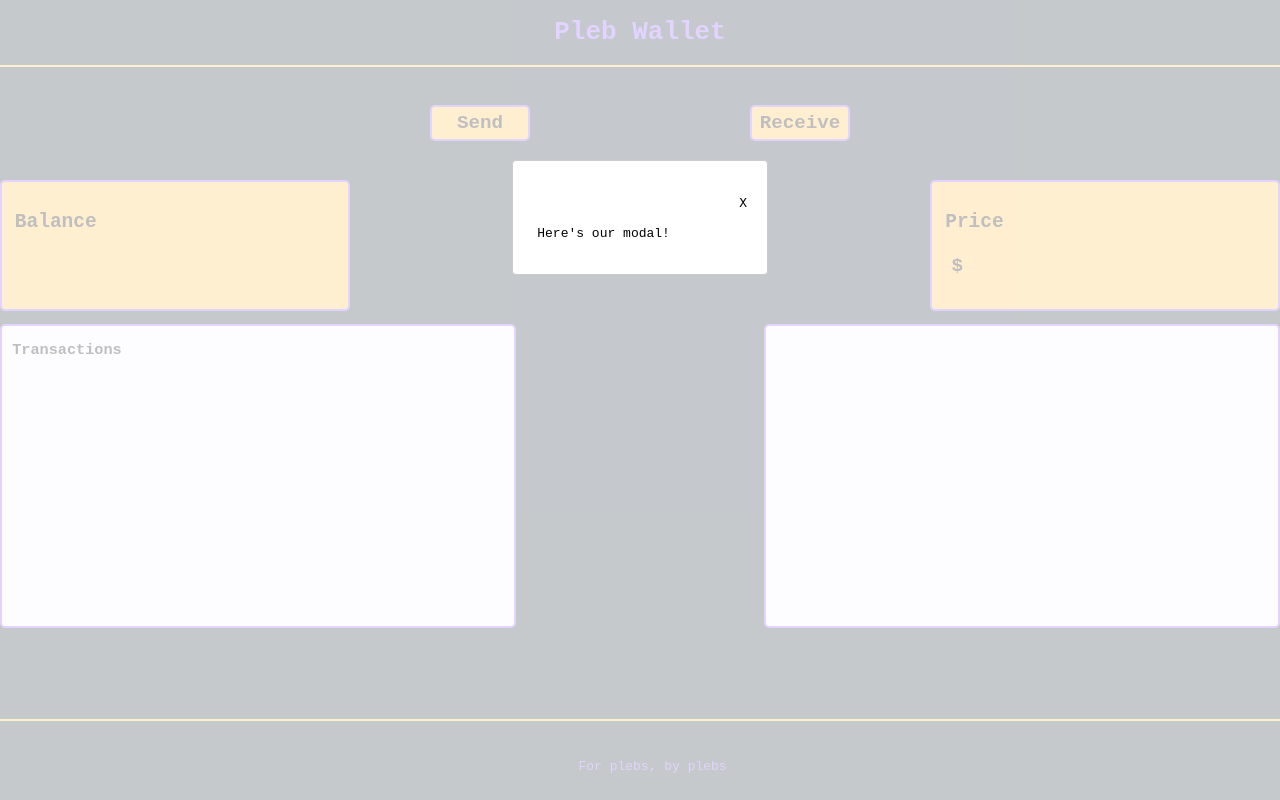
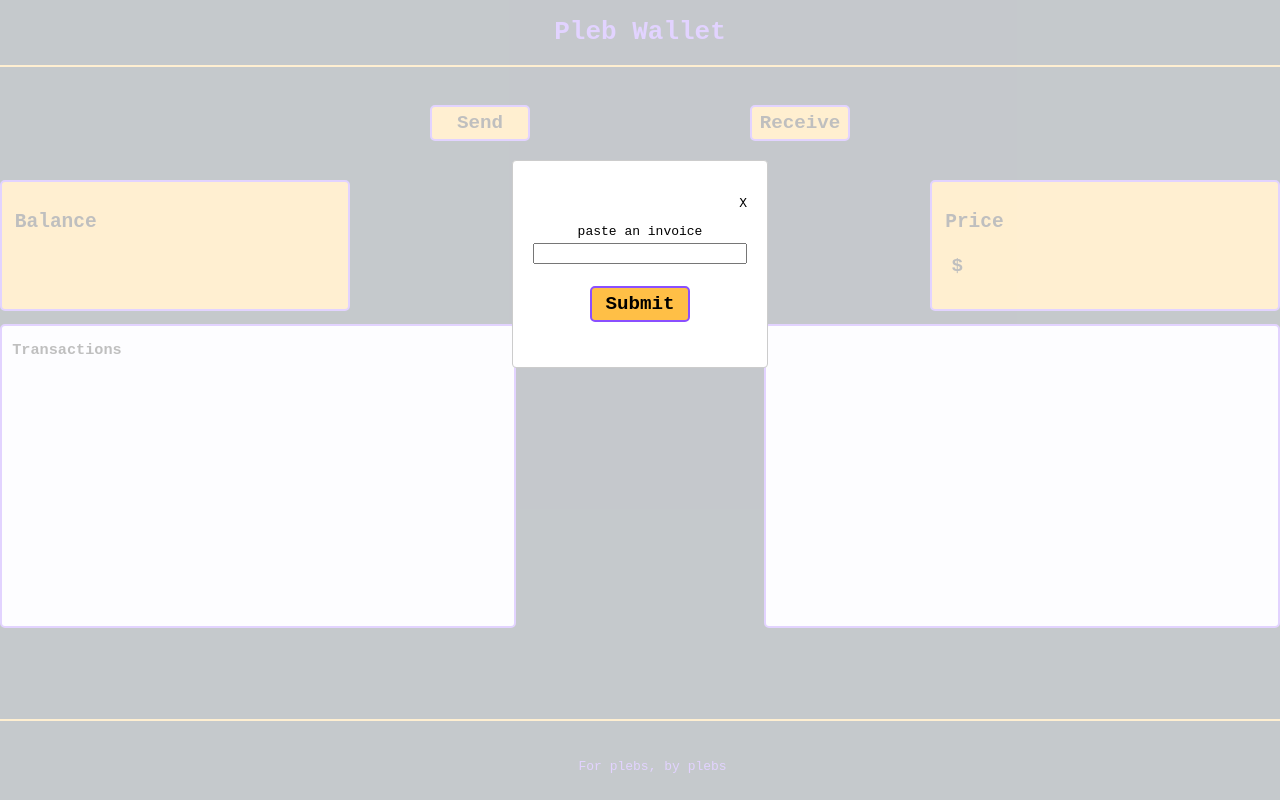
Before and after one commit to TripleJayyy/react-bitcoin-wallet, a React (Create React App) app: page / in a window 1280 px wide. Both pictures are taken after a click on the button "Send". Built offline with nearby package versions, Linux system fonts and the light colour scheme; no server answers.

Commit message:
send payments

```diff
--- a/src/components/PaymentsModal.js
+++ b/src/components/PaymentsModal.js
@@ -25,7 +25,30 @@
         checkingId: "",
     });
 
-    const handleSend = () => {};
+    const handleSend = (e) => {
+        //stops the page refreshing when the form is submitted
+        e.preventDefault();
+
+        const headers = {
+            "X-Api-Key": "9c70f13ada074722a74335ca67e198bf",
+        };
+        const data = {
+            bolt11: formData.invoiceToPay,
+            out: true,
+        };
+
+        axios
+            .post("https://legend.lnbits.com/api/v1/payments", data, { headers })
+            .then((res) =>
+                setPaymentInfo({
+                    paymentHash: res.data.paymentHash,
+                    checkingId: res.data.check_id,
+                })
+            )
+            .catch((err) => console.log(err));
+
+        return;
+    }
 
     const handleReceive = () => {};
 
@@ -39,12 +62,62 @@
         <p
         className="close-button"
         onClick={() => {
-         setModalState({ open: false, type: null });
+            setModalState({ open: false, type: null});
         }}
         >
             X
         </p>
-     <p>Here's our modal!</p>
+
+        {/* If it is a send */}
+        {modalState.type === "send" && (
+            <form>
+                <label>paste an invoice</label>
+                <input
+                    type="text"
+                    value={formData.invoiceToPay}
+                    onChange={(e) =>
+                        setFormData({...formData, invoiceToPay: e.target.value})
+                    }
+                />
+                <button className="button" onClick={(e) => handleSend(e)}>
+                    Submit
+                </button>
+            </form>
+        )}
+
+        {/* If it is a send */}
+        {modalState.type === "receive" && (
+            <form>
+                <label>enter amount</label>
+                <input
+                    type="number"
+                    min="0"
+                    value={formData.amount}
+                    onChange={(e) =>
+                        setFormData({...formData, amount: e.target.value })
+                    }
+                />
+                <button className="button" onClick={(e) => handleReceive(e)}>
+                    Submit
+                </button>
+            </form>
+        )}
+        {/* for displaying a newly created invoice */}
+        {paymentInfo.paymentHash && (
+            <section>
+                <h3>Payment sent</h3>
+                <p>Payment hash: {paymentInfo.paymentHash}</p>
+                <p>Checking id: {paymentInfo.checkingId}</p>
+            </section>
+        )}
+        {/* If we are displaying the status of our successful payment */}
+        {paymentInfo.paymentHash && (
+        <section>
+            <h3>Payment sent</h3>
+            <p>Payment hash: {paymentInfo.paymentHash}</p>
+            <p>Checking id: {paymentInfo.checkingId}</p>
+        </section>
+        )}
     </Modal>
  );
 };
```
Lines whose indentation alone changed are shown as unchanged.
